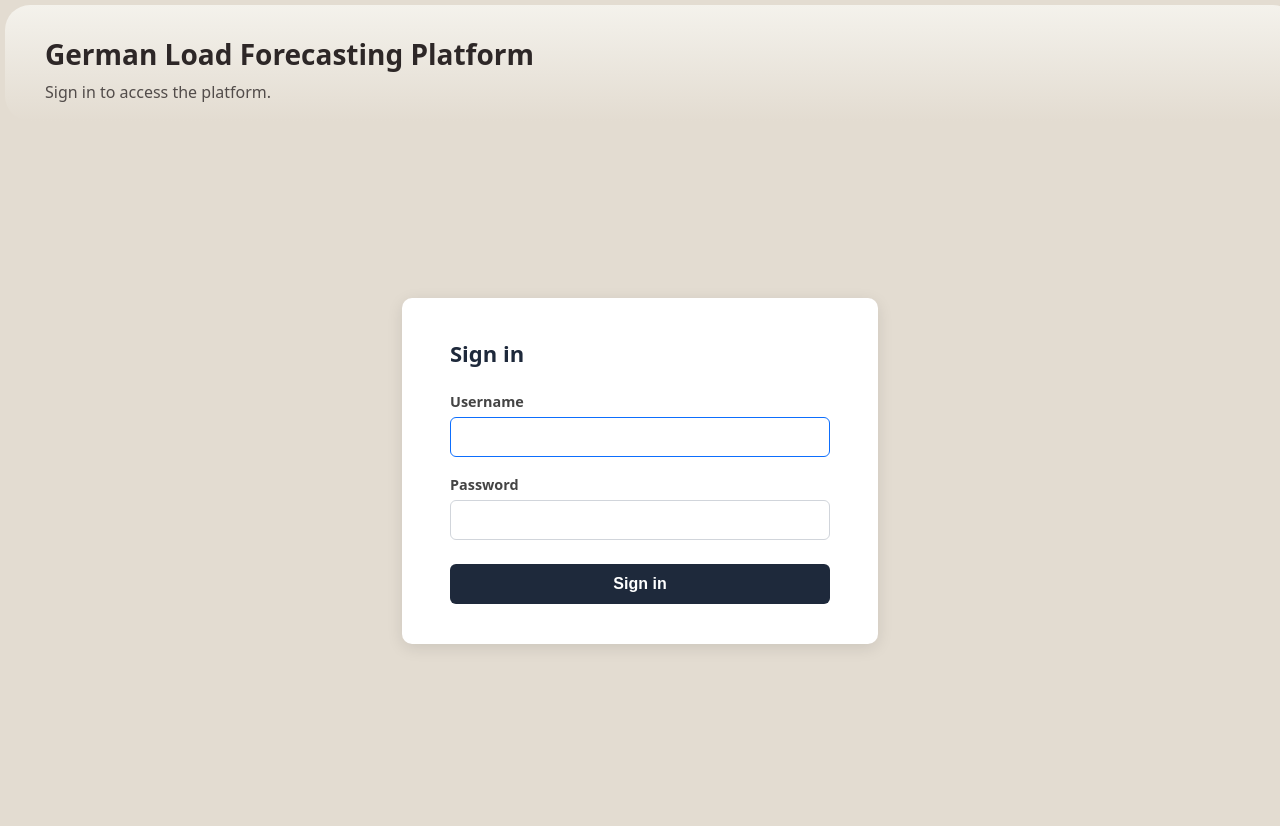
After one commit to saeed-amiri/german-load-forecasting-mlops, a FastAPI app: template deployment/nginx/templates/login.html in a window 1280 px wide. The commit adds this page. Run offline with FastAPI, Linux system fonts and the light colour scheme; the template is opened without the code that fills it, so the values that code supplies are empty; parts of the project's set-up code (start-up, migrations or seed data) failed here and were passed over.

Commit message:
Connect UI login/session flow to Auth service

```diff
--- /dev/null
+++ b/deployment/nginx/static/auth.js
@@ -0,0 +1,52 @@
+/**
+ * auth.js — shared client-side authentication helpers.
+ *
+ * All state lives in localStorage:
+ *   "token"    — the JWT bearer token returned by /auth/login
+ *   "username" — the logged-in user's name (for display only)
+ *
+ * Include this script on any page that needs auth awareness.
+ */
+
+/** Return the stored JWT token, or null if not logged in. */
+function getToken() {
+    return localStorage.getItem("token");
+}
+
+/** Return the stored username, or null. */
+function getUsername() {
+    return localStorage.getItem("username");
+}
+
+/**
+ * Redirect to /login.html if there is no token in storage.
+ * Call this at the top of any page that requires authentication.
+ */
+function requireLogin() {
+    if (!getToken()) {
+        window.location.href = "/login.html";
+    }
+}
+
+/** Clear session data and redirect to the login page. */
+function logout() {
+    localStorage.removeItem("token");
+    localStorage.removeItem("username");
+    window.location.href = "/login.html";
+}
+
+/**
+ * Build a fetch options object with the Authorization header pre-filled.
+ * Use this when calling protected API endpoints.
+ *
+ * Example:
+ *   fetch("/api/data", authFetch({ method: "GET" }))
+ */
+function authFetch(options = {}) {
+    const token = getToken();
+    const headers = { ...(options.headers || {}) };
+    if (token) {
+        headers["Authorization"] = `Bearer ${token}`;
+    }
+    return { ...options, headers };
+}
--- /dev/null
+++ b/deployment/nginx/templates/login.html
@@ -0,0 +1,151 @@
+<!DOCTYPE html>
+<html lang="en">
+<head>
+    <meta charset="UTF-8">
+    <meta name="viewport" content="width=device-width, initial-scale=1.0">
+    <title>Login — German Load Forecasting Platform</title>
+    <link rel="stylesheet" href="/static/style.css">
+    <style>
+        .login-wrapper {
+            display: flex;
+            justify-content: center;
+            align-items: center;
+            min-height: calc(100vh - 100px);
+        }
+        .login-card {
+            background: white;
+            border-radius: 10px;
+            padding: 40px 48px;
+            box-shadow: 0 4px 16px rgba(0,0,0,0.10);
+            width: 100%;
+            max-width: 380px;
+        }
+        .login-card h2 {
+            margin: 0 0 24px;
+            font-size: 22px;
+            color: #1e293b;
+        }
+        .form-group {
+            margin-bottom: 18px;
+        }
+        .form-group label {
+            display: block;
+            font-size: 0.9em;
+            font-weight: 600;
+            color: #444;
+            margin-bottom: 6px;
+        }
+        .form-group input {
+            width: 100%;
+            padding: 10px 12px;
+            border: 1px solid #d1d5db;
+            border-radius: 6px;
+            font-size: 1em;
+            box-sizing: border-box;
+            transition: border-color 0.2s;
+        }
+        .form-group input:focus {
+            outline: none;
+            border-color: #0d6efd;
+        }
+        .btn-login {
+            width: 100%;
+            padding: 11px;
+            background: #1e293b;
+            color: white;
+            border: none;
+            border-radius: 6px;
+            font-size: 1em;
+            font-weight: 600;
+            cursor: pointer;
+            transition: background 0.2s;
+            margin-top: 6px;
+        }
+        .btn-login:hover {
+            background: #334155;
+        }
+        .btn-login:disabled {
+            background: #94a3b8;
+            cursor: not-allowed;
+        }
+        .error-msg {
+            color: #dc2626;
+            font-size: 0.9em;
+            margin-top: 14px;
+            display: none;
+        }
+    </style>
+</head>
+<body>
+
+<header>
+    <h1>German Load Forecasting Platform</h1>
+    <p>Sign in to access the platform.</p>
+</header>
+
+<div class="login-wrapper">
+    <div class="login-card">
+        <h2>Sign in</h2>
+        <form id="login-form">
+            <div class="form-group">
+                <label for="username">Username</label>
+                <input type="text" id="username" name="username" autocomplete="username" required autofocus>
+            </div>
+            <div class="form-group">
+                <label for="password">Password</label>
+                <input type="password" id="password" name="password" autocomplete="current-password" required>
+            </div>
+            <button type="submit" class="btn-login" id="submit-btn">Sign in</button>
+            <p class="error-msg" id="error-msg">Invalid username or password.</p>
+        </form>
+    </div>
+</div>
+
+<script src="/static/auth.js"></script>
+<script>
+    // If already logged in, skip straight to the homepage.
+    if (getToken()) {
+        window.location.href = "/";
+    }
+
+    document.getElementById("login-form").addEventListener("submit", async function (e) {
+        e.preventDefault();
+
+        const btn = document.getElementById("submit-btn");
+        const errorMsg = document.getElementById("error-msg");
+        const username = document.getElementById("username").value.trim();
+        const password = document.getElementById("password").value;
+
+        btn.disabled = true;
+        btn.textContent = "Signing in…";
+        errorMsg.style.display = "none";
+
+        try {
+            const response = await fetch("/auth/login", {
+                method: "POST",
+                headers: { "Content-Type": "application/json" },
+                body: JSON.stringify({ username, password }),
+            });
+
+            if (response.ok) {
+                const data = await response.json();
+                // Store the token and username for use across pages.
+                localStorage.setItem("token", data.access_token);
+                localStorage.setItem("username", data.username);
+                window.location.href = "/";
+            } else {
+                errorMsg.style.display = "block";
+                btn.disabled = false;
+                btn.textContent = "Sign in";
+            }
+        } catch (err) {
+            errorMsg.textContent = "Could not reach the auth service. Is the server running?";
+            errorMsg.style.display = "block";
+            btn.disabled = false;
+            btn.textContent = "Sign in";
+        }
+    });
+</script>
+
+</body>
+</html>
```
Also changed, not shown: deployment/nginx/templates/index.html (+51 -2 lines).
